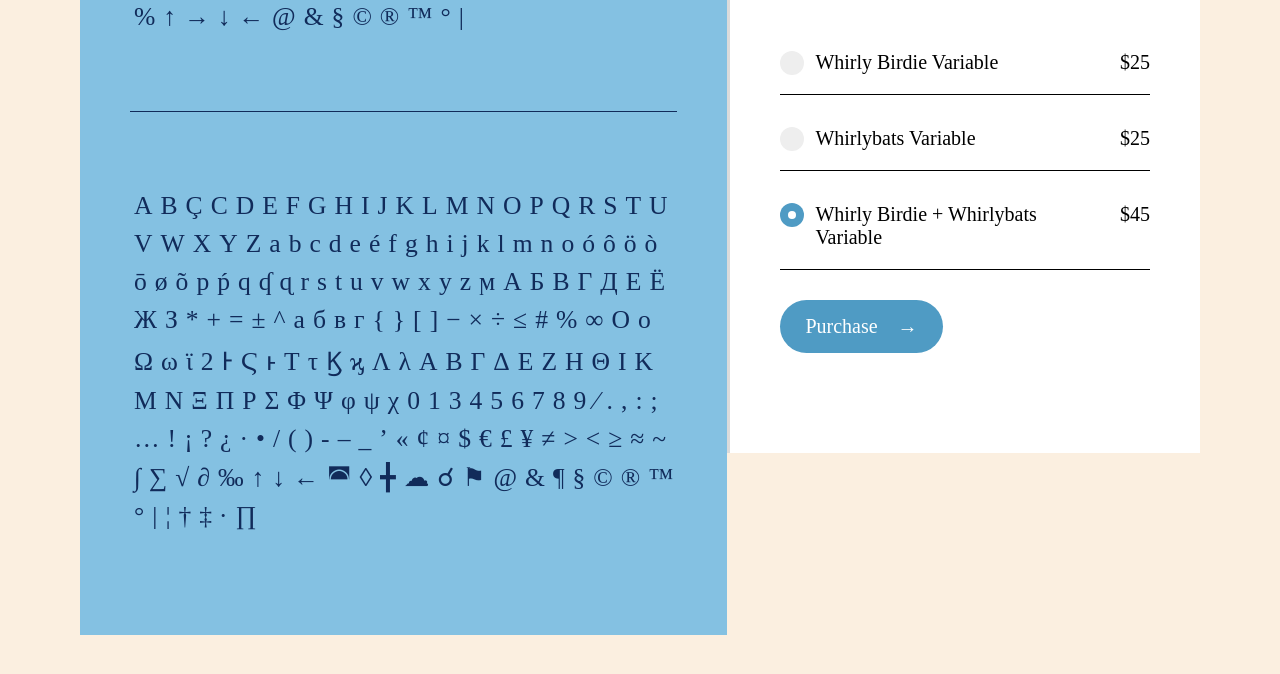
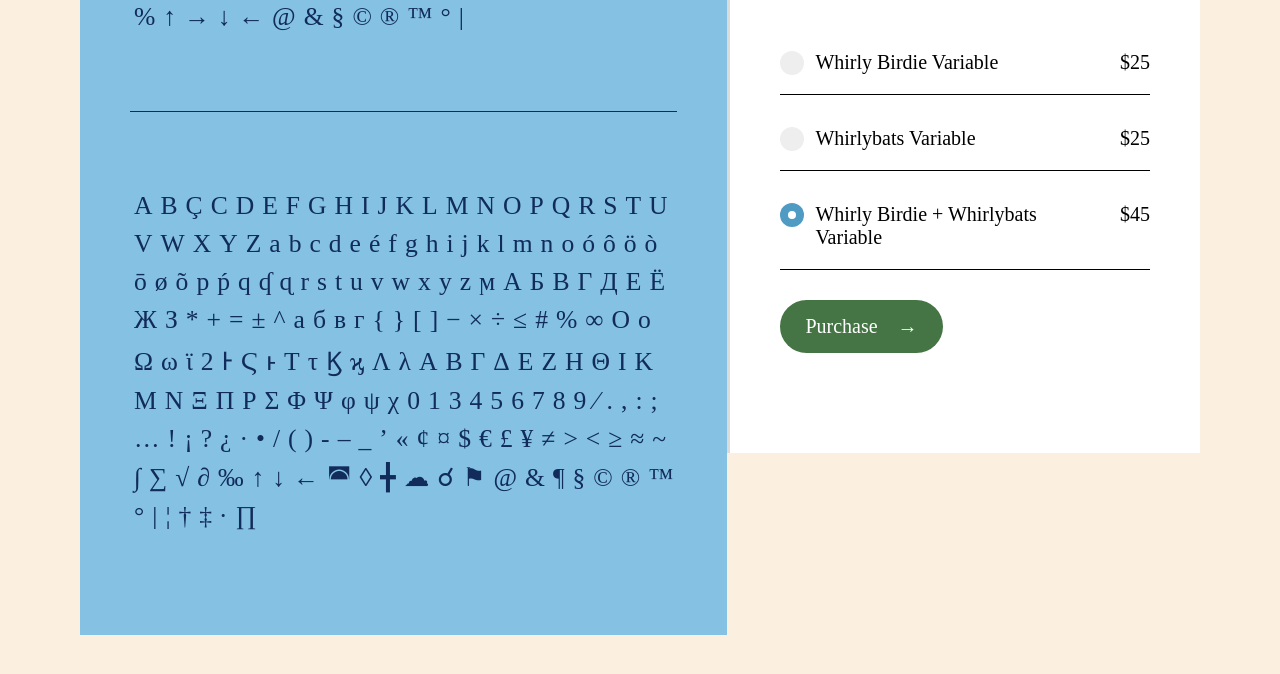
Before and after one commit to hootalex/whirly-birdie, a Svelte app: page / in a window 1280 px wide. Shown: the part 6912-7586 px from the top of the page. Built offline with nearby package versions, Linux system fonts and the light colour scheme; the HTML template or start-up script is replaced by a standard one; a web font is replaced by a local one.

Commit message:
Testing green purchase button

```diff
--- a/src/components/Purchase.svelte
+++ b/src/components/Purchase.svelte
@@ -274,7 +274,8 @@
 
   .purchasebutton {
     -webkit-appearance: none;
-    background-color: var(--blue);
+/*     background-color: var(--blue); */
+    background-color: var(--green);
     border: 0;
     padding: 15px 25px 15px 25px;
     font-size: 20px;
```
Also changed, not shown: 4 other files (tests, documents, lock files or other folders).
